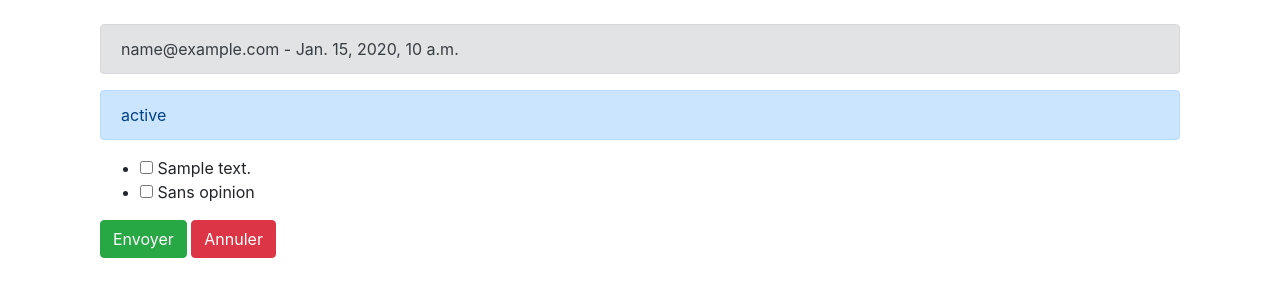
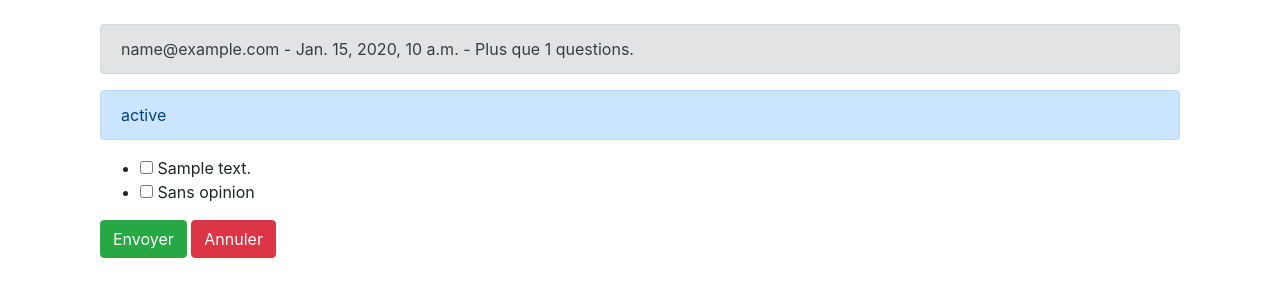
Before and after one commit to vpoulailleau/pyquizz, a Django app: template pyquizz/quizz/templates/quizz/answer_a_question.html in a window 1280 px wide. Shown: the part 56-356 px from the top of the page. Run offline with Django 3.2, Linux system fonts and the light colour scheme; tables that the repository leaves empty hold one stand-in row (values such as "Sample post"); the template is opened without the code that fills it: values that come from a table or form of the project are taken from there, most other values are stand-ins (such as "Sample title", 1, 10 or a date in 2020); some libraries are stand-ins or nearby versions.

Commit message:
display nb questions left

```diff
--- a/pyquizz/quizz/templates/quizz/answer_a_question.html
+++ b/pyquizz/quizz/templates/quizz/answer_a_question.html
@@ -4,14 +4,17 @@
 
 {% block content %}
 <div class="container">
+    {% if finished %}
     <div class="alert alert-secondary" role="alert">
         {{ email }} - {{ date }}
     </div>
-    {% if finished %}
     <div class="alert alert-primary" role="alert">
         Le questionnaire est fini ! Merci pour la participation.
     </div>
     {% else %}
+    <div class="alert alert-secondary" role="alert">
+        {{ email }} - {{ date }} - Plus que {{ nb_questions_left }} questions.
+    </div>
     <div class="alert alert-primary" role="alert">
         {{ question.statement }}
     </div>
--- a/pyquizz/quizz/views.py
+++ b/pyquizz/quizz/views.py
@@ -68,6 +68,7 @@ class AnswerAQuestion(FormView):
         kwargs['quizz_sending'] = quizz_sending
         kwargs['answers_from_email'] = answers_from_email
         kwargs['unanswered_questions'] = unanswered_questions
+        kwargs['nb_questions_left'] = len(unanswered_questions)
 
         kwargs['date_for_url'] = self.date_for_url
         kwargs['date'] = self.date
```
